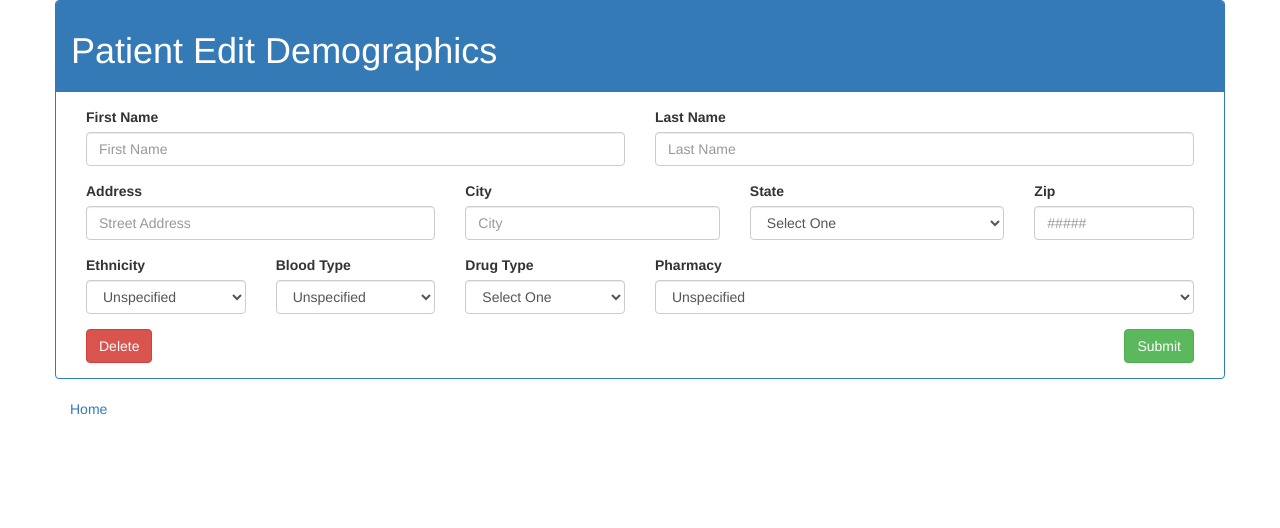
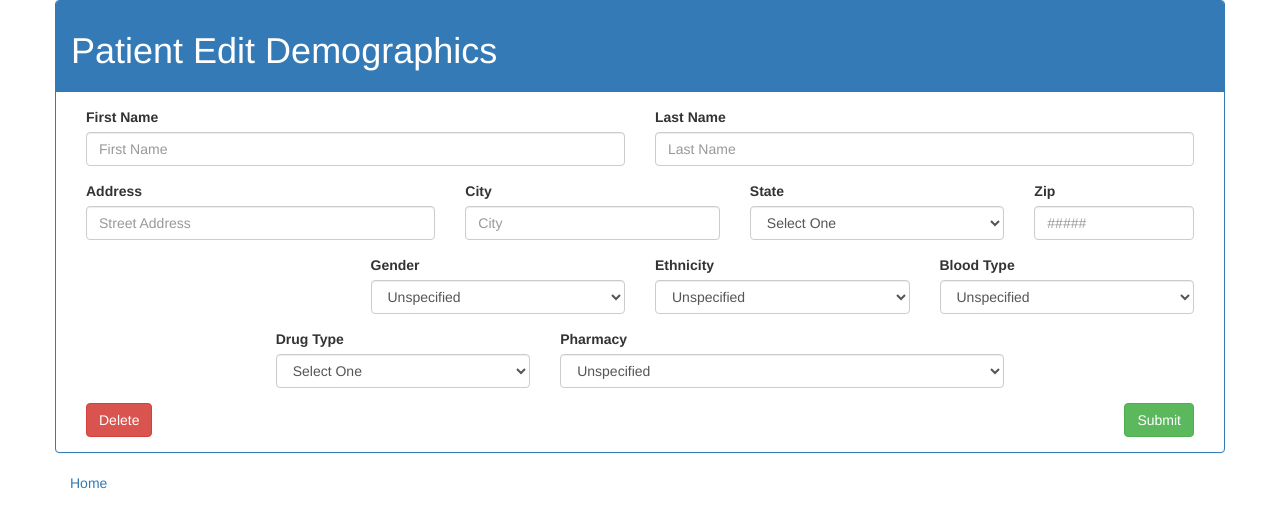
Before and after one commit to wmboyles/PyTrust, a Flask app: template templates/patient/editDemographics.html in a window 1280 px wide. Shown: the top 528 px of the page. Run offline with Flask 2, Linux system fonts and the light colour scheme; the template is opened without the code that fills it, so the values that code supplies are empty; some libraries are stand-ins or nearby versions.

Commit message:
Add patient gender

```diff
--- a/src/api_controllers/api_controller.py
+++ b/src/api_controllers/api_controller.py
@@ -16,6 +16,7 @@ from .institution.hospital import api_hospital_controller as hospital
 from .state import api_state_controller as state
 from .blood_type import api_blood_type_controller as blood_type
 from .ethnicity import api_ethnicity_controller as ethnicity
+from .gender import api_gender_controller as gender
 
 # All api prefixes begin with /api
 BASE_URL = "/api"
@@ -31,4 +32,5 @@ blueprints = {
     state.api_state_controller,
     blood_type.api_blood_type_controller,
     ethnicity.api_ethnicity_controller,
+    gender.api_gender_controller,
 }
--- /dev/null
+++ b/src/api_controllers/gender/api_gender_controller.py
@@ -0,0 +1,29 @@
+"""
+This file contians API methods that relate to gender
+
+:author William Boyles:
+"""
+
+from flask import Blueprint, jsonify
+from http import HTTPStatus
+
+from ...persistent.gender.gender import Gender
+
+api_gender_controller = Blueprint(
+    "api_gender_controller",
+    __name__,
+    template_folder="templates",
+    static_folder="static",
+    url_prefix="/",
+)
+
+
+@api_gender_controller.route("/genders", methods=["GET"])
+def get_all_genders():
+    """
+    Gets a list of all genders defined in the gender enum
+    """
+
+    genders = [gen.value for gen in Gender]
+
+    return jsonify(genders), HTTPStatus.OK
--- a/src/persistent/data_generator.py
+++ b/src/persistent/data_generator.py
@@ -11,6 +11,7 @@ from .state.state import State
 from .drug.drug_type import DrugType
 from .blood_type.blood_type import BloodType
 from .ethnicity.ethnicity import Ethnicity
+from .gender.gender import Gender
 
 from .user.user import User
 from .user.patient.patient import Patient
@@ -71,6 +72,7 @@ def _generate_patient():
     patient.city = "Everytown"
     patient.state = State.NORTH_CAROLINA
     patient.zip = 12345
+    patient.gender = Gender.Male
     patient.ethnicity = Ethnicity.White
     patient.drug_type = DrugType.Generic
     patient.blood_type = BloodType.ONeg
--- a/src/persistent/user/patient/patient.py
+++ b/src/persistent/user/patient/patient.py
@@ -15,6 +15,7 @@ from ....persistent.state.state import State
 from ....persistent.drug.drug_type import DrugType
 from ....persistent.blood_type.blood_type import BloodType
 from ....persistent.ethnicity.ethnicity import Ethnicity
+from ....persistent.gender.gender import Gender
 
 
 class Patient(db.Model):
@@ -29,6 +30,7 @@ class Patient(db.Model):
     :param city: patient's city
     :param state: patient's state of residence
     :param zip: patient's zip code
+    :param gender: patient's gender
     :param ethnicity: patient's ethnicity
     :param blood_type: patient's blood type
     :param drug_type: patient's preferred drugtype
@@ -56,6 +58,7 @@ class Patient(db.Model):
     state = db.Column(db.Enum(State), nullable=False)
     zip = db.Column(db.Integer, nullable=False)
 
+    gender = db.Column(db.Enum(Gender), nullable=True)
     ethnicity = db.Column(db.Enum(Ethnicity), nullable=True)
     blood_type = db.Column(db.Enum(BloodType), nullable=True)
     drug_type = db.Column(db.Enum(DrugType), nullable=True)
@@ -114,3 +117,4 @@ class PatientSchema(ma.SQLAlchemyAutoSchema):
     drug_type = EnumField(DrugType, by_value=True)
     blood_type = EnumField(BloodType, by_value=True)
     ethnicity = EnumField(Ethnicity, by_value=True)
+    gender = EnumField(Gender, by_value=True)
--- a/templates/patient/editDemographics.html
+++ b/templates/patient/editDemographics.html
@@ -85,6 +85,7 @@
                     );
                 };
 
+                // load all the ethnicities from the db
                 $scope.load_ethnicities = () => {
                     $http.get("/api/ethnicities").then(
                         (res) => {
@@ -92,6 +93,18 @@
                         },
                         (err) => {
                             $scope.ethnicities = [];
+                        }
+                    );
+                };
+
+                // load all the genders from the db
+                $scope.load_genders = () => {
+                    $http.get("/api/genders").then(
+                        (res) => {
+                            $scope.genders = res.data;
+                        },
+                        (err) => {
+                            $scope.genders = [];
                         }
                     );
                 };
@@ -155,6 +168,7 @@
                 $scope.load_blood_types();
                 $scope.load_pharmacies();
                 $scope.load_ethnicities();
+                $scope.load_genders();
 
                 $scope.load_self();
             });
@@ -263,9 +277,24 @@
                                     />
                                 </div>
                             </div>
-                            <!-- blood type, drug type, pharmacy -->
+                            <!-- gender, ethnicity, blood type, drug type -->
                             <div class="form-row">
-                                <div class="form-group col-md-2">
+                                <div class="form-group col-md-3">
+                                    <!-- TODO: email -->
+                                </div>
+                                <div class="form-group col-md-3">
+                                    <label for="patient_gender">Gender</label>
+                                    <select
+                                        class="form-control"
+                                        name="patient_gender"
+                                        ng-model="patient.gender"
+                                    >
+                                        <option value="">Unspecified</option>
+                                        <!-- prettier-ignore -->
+                                        <option ng-repeat="gen in genders">[[gen]]</option>
+                                    </select>
+                                </div>
+                                <div class="form-group col-md-3">
                                     <label for="patient_ethnicity"
                                         >Ethnicity</label
                                     >
@@ -279,7 +308,7 @@
                                         <option ng-repeat="eth in ethnicities">[[eth]]</option>
                                     </select>
                                 </div>
-                                <div class="form-group col-md-2">
+                                <div class="form-group col-md-3">
                                     <label for="patient_blood_type"
                                         >Blood Type</label
                                     >
@@ -293,7 +322,11 @@
                                         <option ng-repeat="bt in blood_types">[[bt]]</option>
                                     </select>
                                 </div>
-                                <div class="form-group col-md-2">
+                            </div>
+                            <!-- pharmacy -->
+                            <div class="form-row">
+                                <div class="form-group col-md-2"></div>
+                                <div class="form-group col-md-3">
                                     <label for="patient_drug_type"
                                         >Drug Type</label
                                     >
@@ -307,7 +340,7 @@
                                         <option ng-repeat="dt in drug_types">[[dt]]</option>
                                     </select>
                                 </div>
-                                <div class="form-group col-md-6">
+                                <div class="form-group col-md-5">
                                     <label for="patient_pharmacy"
                                         >Pharmacy</label
                                     >
@@ -320,6 +353,7 @@
                                         <option value="">Unspecified</option>
                                     </select>
                                 </div>
+                                <div class="form-group col-md-2"></div>
                             </div>
                             <!-- submit and delete button -->
                             <div class="form-row">
```
Also changed, not shown: src/persistent/gender/gender.py (added, +17 -0 lines).
